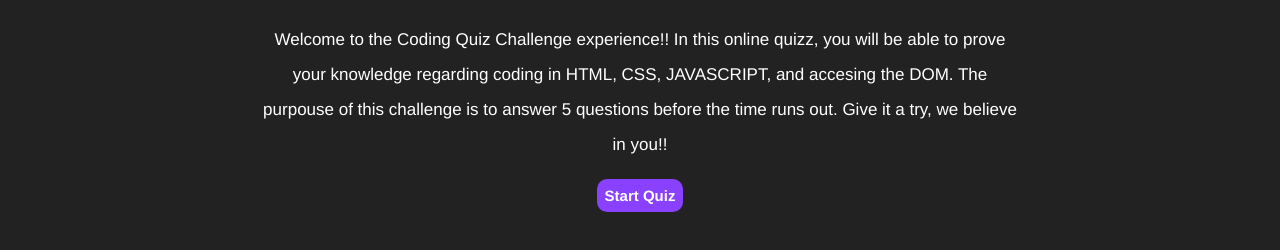
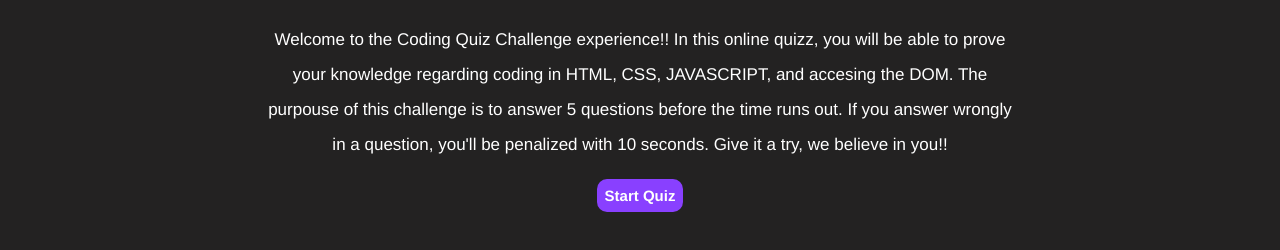
Before and after one commit to Drums180/Coding-Quizz, a plain HTML site: page index.html in a window 1280 px wide. Shown: the part 92-342 px from the top of the page. Drawn offline with Linux system fonts and the light colour scheme.

Commit message:
Addition of text warning in penalization

```diff
--- a/index.html
+++ b/index.html
@@ -25,7 +25,8 @@
                 In this online quizz, you will be able to prove your
                 knowledge regarding coding in HTML, CSS, JAVASCRIPT,
                 and accesing the DOM. The purpouse of this challenge is
-                to answer 5 questions before the time runs out. Give it
+                to answer 5 questions before the time runs out. If you answer wrongly
+                in a question, you'll be penalized with 10 seconds. Give it
                 a try, we believe in you!!</p>
                 <button id="goButton">Start Quiz</button>
             </article>
```
